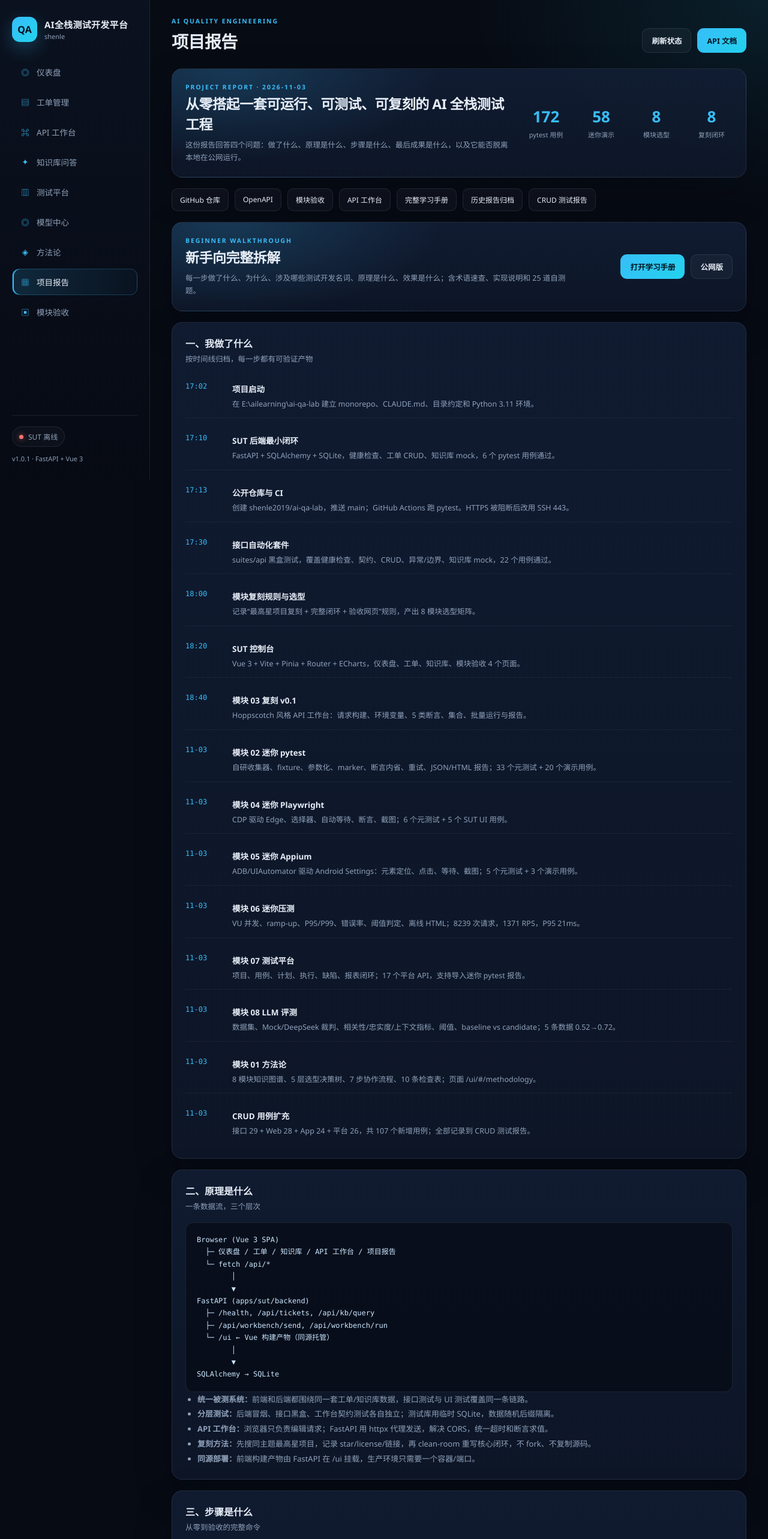
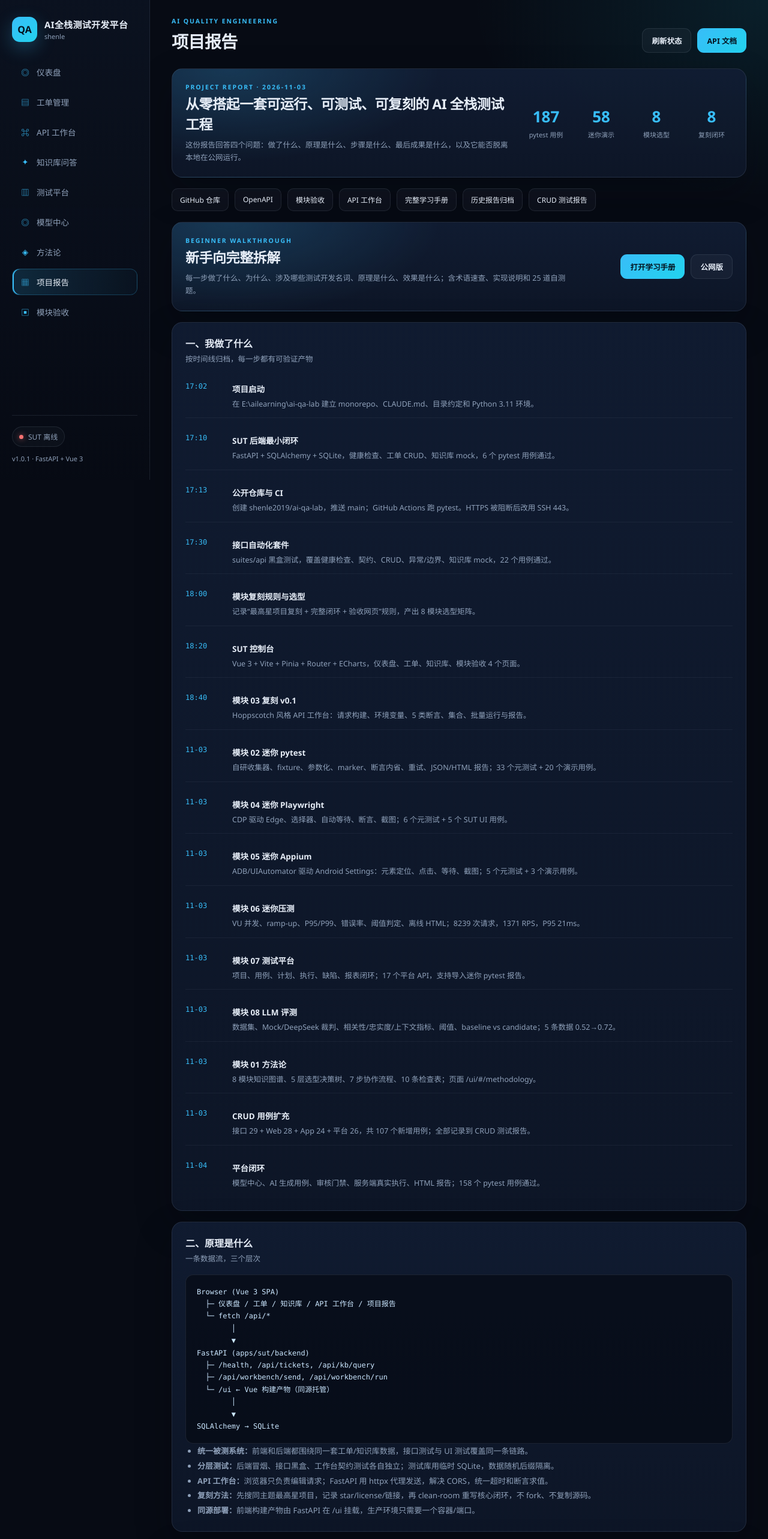
Before and after one commit to shenle2019/ai-qa-lab, a Vue app in the folder apps/sut/frontend/: page /#/report in a window 1280 px wide. Shown: the top 2566 px of the page at 60% size. Built offline with nearby package versions, Linux system fonts and the light colour scheme; no server answers.

Commit message:
docs: document the closed loop and refresh metrics

```diff
--- a/apps/sut/frontend/src/views/Report.vue
+++ b/apps/sut/frontend/src/views/Report.vue
@@ -75,10 +75,15 @@ const timeline = [
     title: 'CRUD 用例扩充',
     detail: '接口 29 + Web 28 + App 24 + 平台 26，共 107 个新增用例；全部记录到 CRUD 测试报告。',
   },
+  {
+    time: '11-04',
+    title: '平台闭环',
+    detail: '模型中心、AI 生成用例、审核门禁、服务端真实执行、HTML 报告；158 个 pytest 用例通过。',
+  },
 ]
 
 const metrics = [
-  { value: '172', label: 'pytest 用例' },
+  { value: '187', label: 'pytest 用例' },
   { value: '58', label: '迷你演示' },
   { value: '8', label: '模块选型' },
   { value: '8', label: '复刻闭环' },
@@ -114,7 +119,7 @@ const faqs = [
   },
   {
     q: '5. 模块 07 测试平台现在有什么？',
-    a: '项目、用例、计划、执行、缺陷和汇总已可用；执行结果目前由前端提交，服务端真实执行在下一迭代。',
+    a: '项目、用例、计划、执行、缺陷和汇总已可用；支持 AI 生成用例、审核门禁、服务端真实执行和 HTML 报告；未做定时调度与分布式执行。',
   },
 ]
 </script>
@@ -250,7 +255,7 @@ docker run -p 8000:8000 ai-qa-lab
           <thead><tr><th>产物</th><th>位置</th><th>状态</th></tr></thead>
           <tbody>
             <tr><td>SUT 后端</td><td class="mono">apps/sut/backend</td><td>可运行，9 个接口（7 业务 + 2 工作台）</td></tr>
-            <tr><td>Vue 控制台</td><td class="mono">apps/sut/frontend</td><td>8 个页面，已构建</td></tr>
+            <tr><td>Vue 控制台</td><td class="mono">apps/sut/frontend</td><td>9 个页面，已构建</td></tr>
             <tr><td>接口套件</td><td class="mono">suites/api</td><td>56 tests passing</td></tr>
             <tr><td>API 工作台</td><td class="mono">/ui/#/workbench</td><td>闭环可用</td></tr>
             <tr><td>迷你 Playwright</td><td class="mono">libs/miniplaywright</td><td>6 元测试 + 33 个 SUT UI 用例</td></tr>
```
Also changed, not shown: 6 other files (tests, documents, lock files or other folders).
